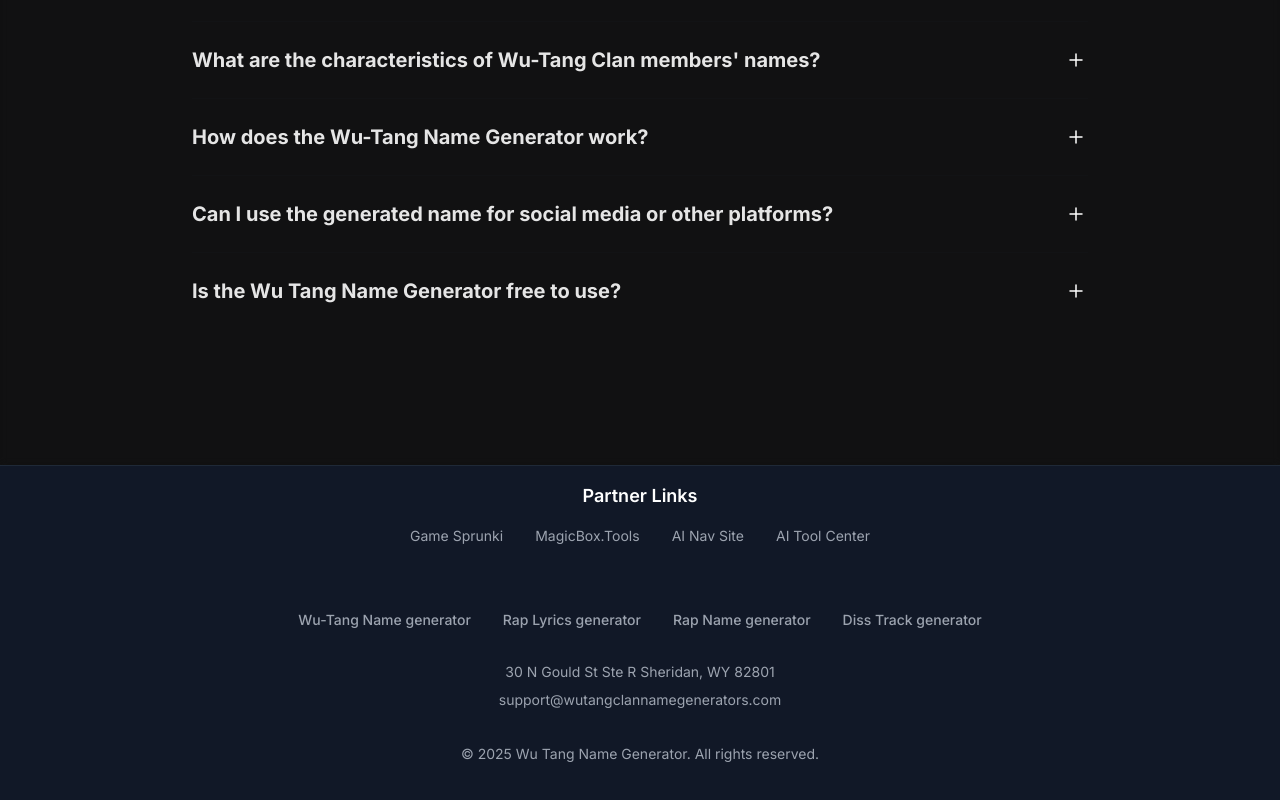
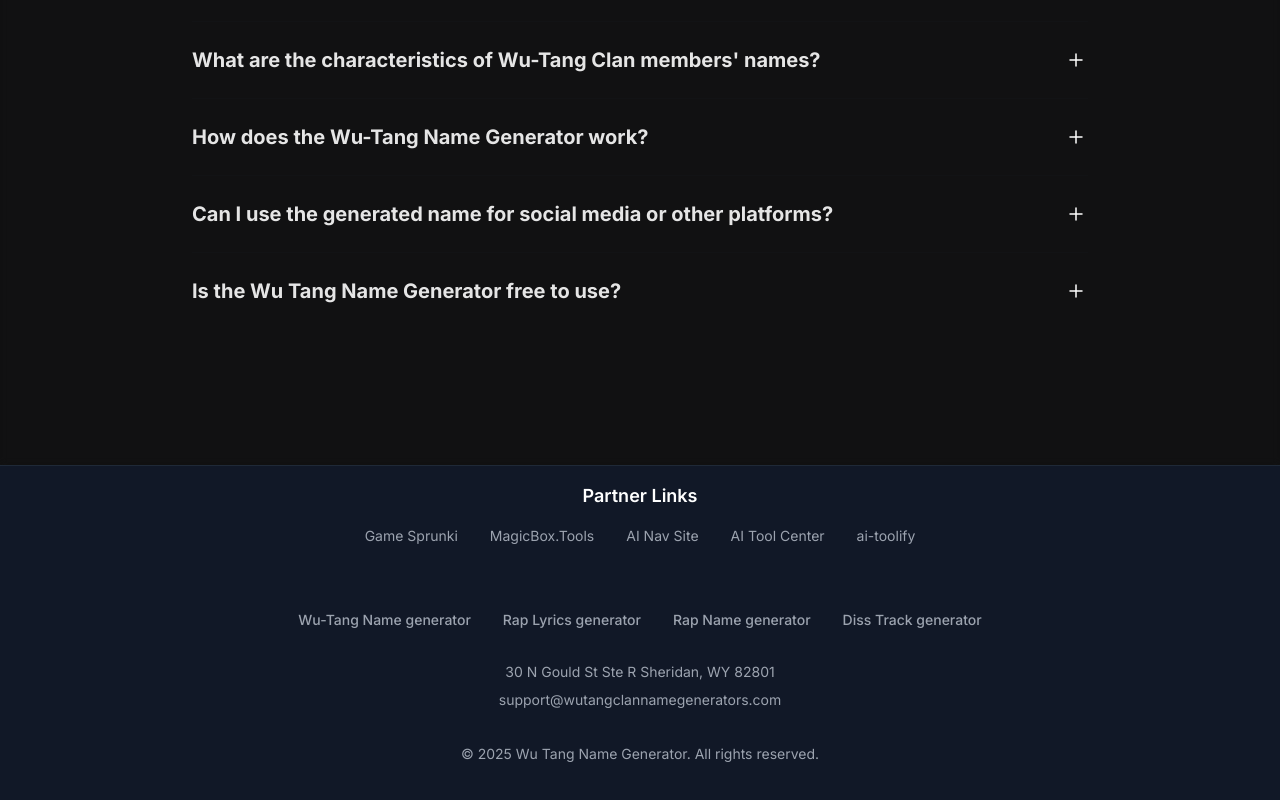
Before and after one commit to chenyiyang9303/wutang, a Next.js app: page /rap-name-generator in a window 1280 px wide. Shown: the part 1964-2764 px from the top of the page. Built offline with nearby package versions, Linux system fonts and the light colour scheme.

Commit message:
添加了一个友情链接

```diff
--- a/src/app/components/Partnerlink.tsx
+++ b/src/app/components/Partnerlink.tsx
@@ -18,6 +18,10 @@
   {
     name: "AI Tool Center",
     url: "https://aitoolcenter.com/"
+  },
+  {
+    name: "ai-toolify",
+    url: "https://ai-toolify.com/"
   }
 ];
 
```
